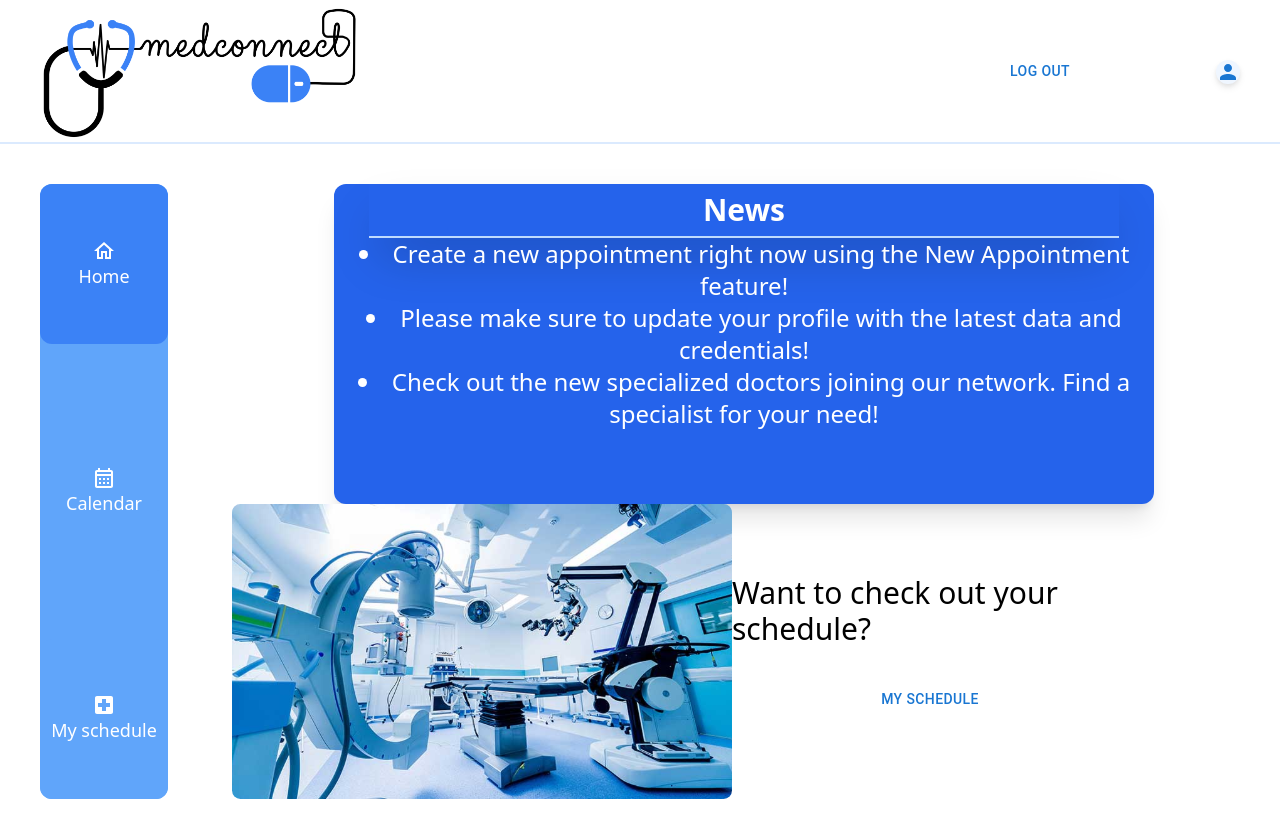
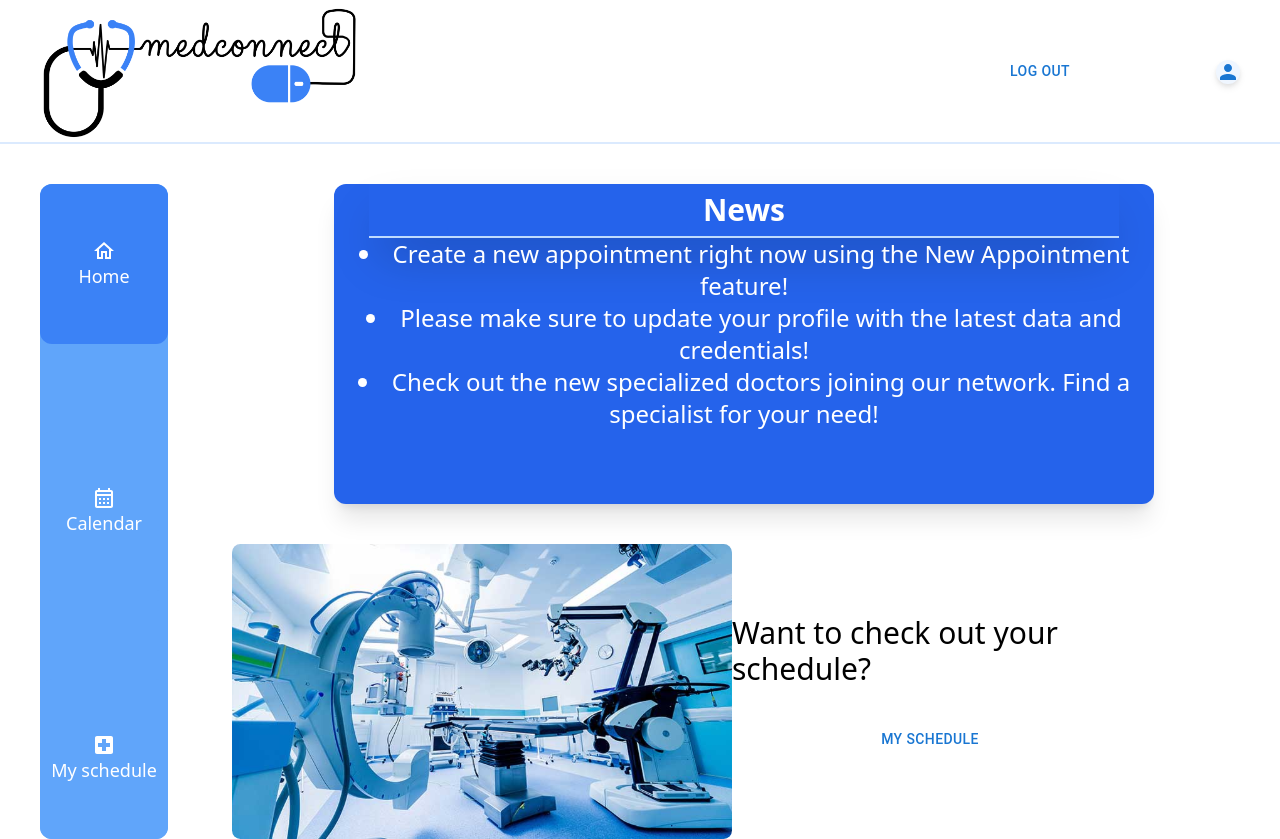
Before and after one commit to LucaStefan112/MedConnect, a Next.js app: page / in a window 1280 px wide. Before the commit the page ends 800 px from the top, so only its background shows below. Built offline with nearby package versions, Linux system fonts and the light colour scheme.

Commit message:
Added some padding for a better fitment

```diff
--- a/pages/index.tsx
+++ b/pages/index.tsx
@@ -10,7 +10,7 @@ import Routes from '@/utils/Routes'
 export default function Home() {
   return (
     <div className='main_page justify-between'>
-      <div className='flex flex-row justify-center w-full'>
+      <div className='flex flex-row justify-center w-full pb-10'>
         <NewsPannel />
       </div>
       <div className='flex flex-row justify-between w-full items-center'>
```
